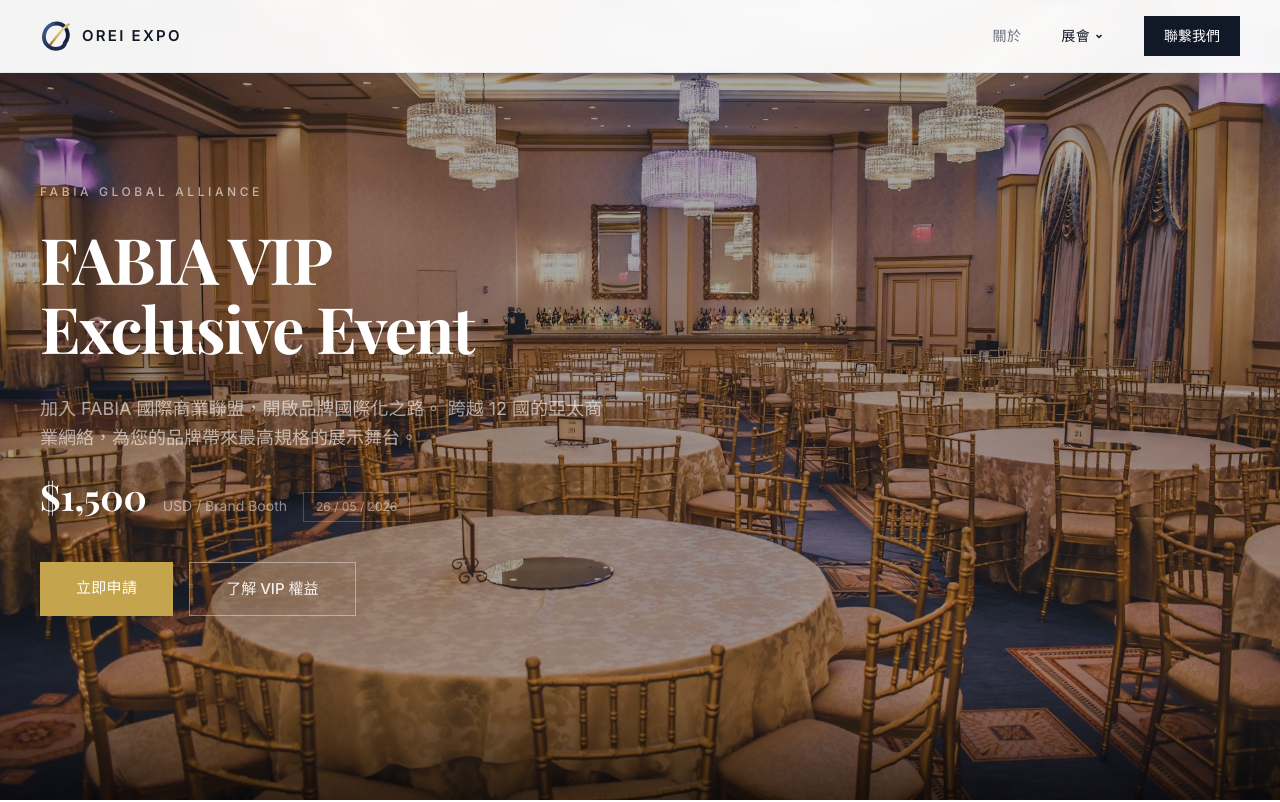
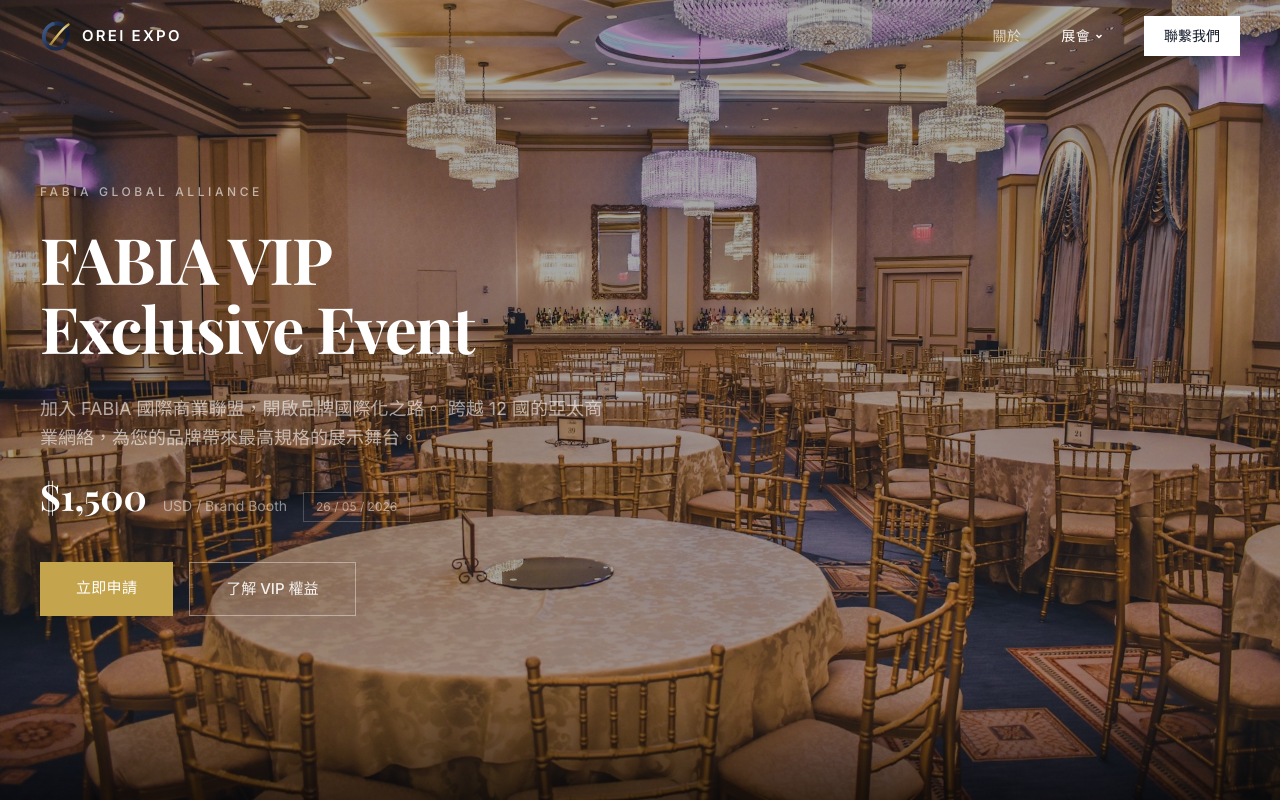
Before and after one commit to Aaronyu1229/shirley-orei-expo, a Next.js app: page /fabia in a window 1280 px wide. Shown: the top 802 px of the page. Built offline with nearby package versions, Linux system fonts and the light colour scheme.

Commit message:
fix: transparent navbar on all hero pages (sea-beauty, fabia, contact)

```diff
--- a/src/components/Navbar.tsx
+++ b/src/components/Navbar.tsx
@@ -31,8 +31,8 @@
     return () => window.removeEventListener("scroll", handleScroll);
   }, []);
 
-  const isHome = pathname === "/";
-  const isTransparent = !scrolled && isHome;
+  const hasHero = pathname === "/" || pathname === "/sea-beauty" || pathname === "/fabia" || pathname === "/contact";
+  const isTransparent = !scrolled && hasHero;
 
   const handleDropdownEnter = () => {
     if (dropdownTimeout.current) clearTimeout(dropdownTimeout.current);
```
